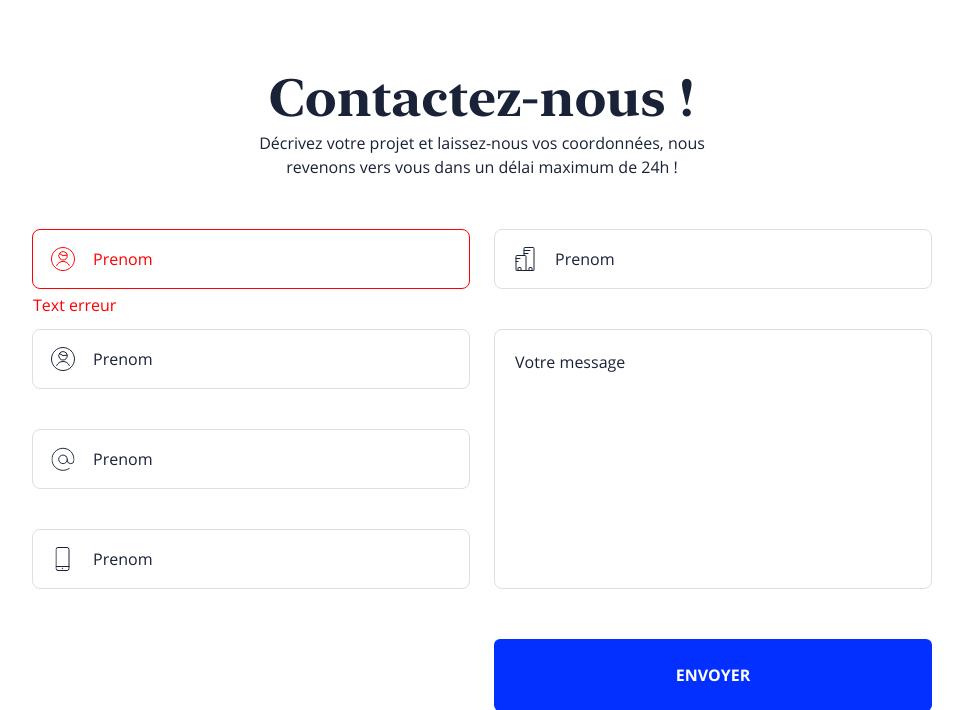
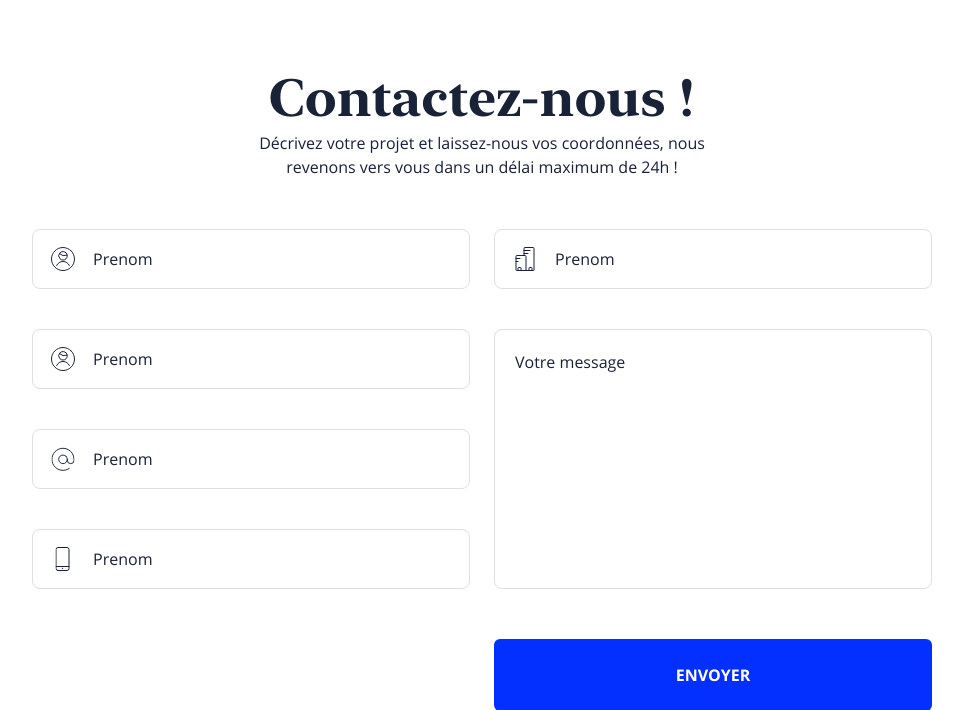
Before and after one commit to leonardchalvet/Credeximo, a PHP site: page /Front/contact.php in a window 1280 px wide. Shown: the part 95-805 px from the top of the page, without its empty margins (158-1121 px from the left). Run offline with PHP 8.4, Linux system fonts and the light colour scheme.

Commit message:
Change - Front - Contact - for test

```diff
--- a/Front/contact.php
+++ b/Front/contact.php
@@ -34,7 +34,7 @@
 					<form action="">
 						<div class="container-col">
 							<div class="col">
-								<div class="container-input error">
+								<div class="container-input">
 									<div class="icn">
 										<svg xmlns="http://www.w3.org/2000/svg" viewBox="0 0 24 24">
 										    <g id="icn-form-1" fill="none" fill-rule="evenodd" stroke-linecap="round" stroke-linejoin="round">
@@ -71,7 +71,7 @@
 											</g>
 										</svg>
 									</div>
-									<input type="text" placeholder="Prenom">
+									<input type="text" placeholder="Prenom" name="email">
 									<div class="text-error">
 										Text erreur
 									</div>
@@ -85,7 +85,7 @@
 											</g>
 										</svg>
 									</div>
-									<input type="text" placeholder="Prenom">
+									<input type="text" placeholder="Prenom" name="phone">
 									<div class="text-error">
 										Text erreur
 									</div>
```
Also changed, not shown: 1 other file.
